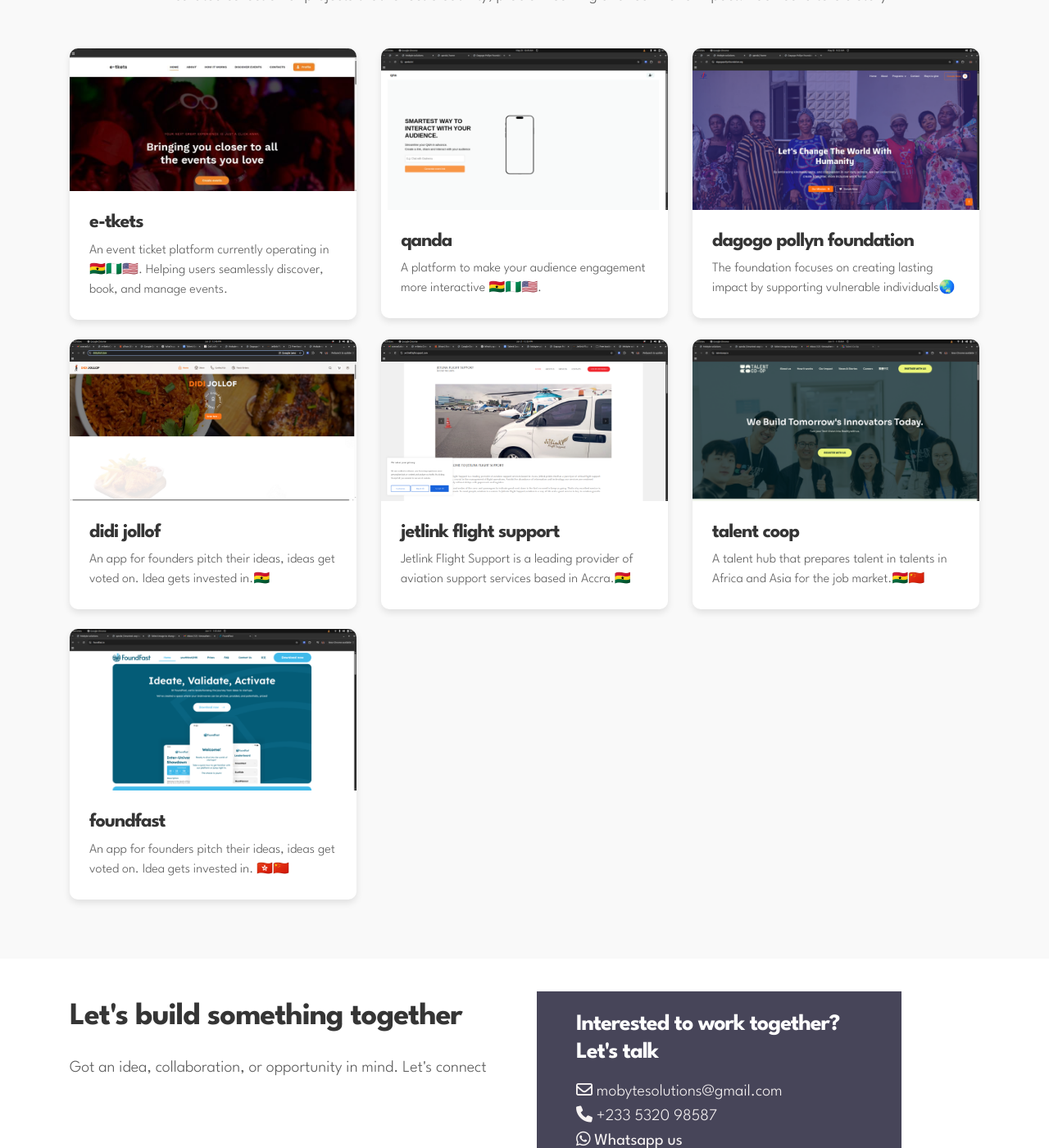
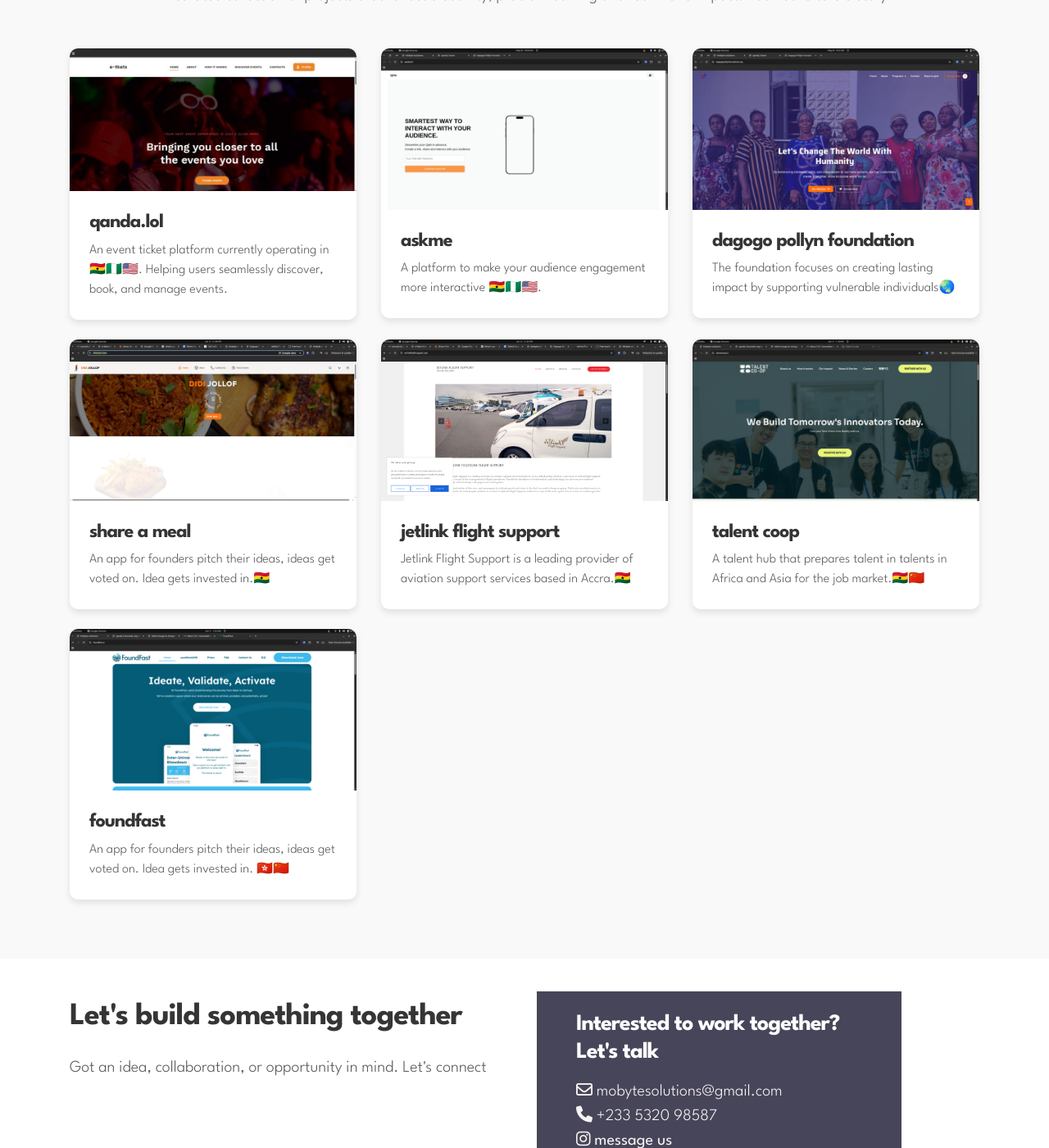
Before and after one commit to TimOsahenru/mobyte, a Jekyll site: the page built from index.html, in a window 1280 px wide and 1400 px high, scrolled down 773 px. Shown: the whole window at 82% size. Built offline with Jekyll 4.4.1, drawn with Linux system fonts in a browser that asks for light colours.

Commit message:
contact address changed

```diff
--- a/_includes/about.html
+++ b/_includes/about.html
@@ -15,7 +15,7 @@
 
                     <p class="motto-text">Helping businesses thrive by transforming ideas into software solutions. We exist to bridge the gap between ideas and execution. Empowering organization with the tool needed to excel in the tech world</p>
                     <div class="custom-btn-group mt-4">
-                      <a href="https://wa.me/qr/JRSOW7MPZVXGD1" class="btn custom-btn custom-btn-bg custom-btn-link"><i class="fab fa-whatsapp"></i> Message Us </a>
+                      <a href="https://www.instagram.com/_osahenru?igsh=N3dyZzF2ZTNyMGF0&utm_source=qr" class="btn custom-btn custom-btn-bg custom-btn-link"><i class="fab fa-instagram"></i> Message Us </a>
                     </div>
                 </div>
             </div>
--- a/_includes/contact.html
+++ b/_includes/contact.html
@@ -16,7 +16,7 @@
                 <h3 class="mb-3 text-white">Interested to work together? Let's talk</h3>
                 <p class="footer-text mb-0"><i class="fa-regular fa-envelope"></i> mobytesolutions@gmail.com </p>
                 <p class="footer-text mb-0"><i class="fas fa-phone"></i> +233 5320 98587</p>
-                <p class="footer-text mb-0"><i class="fab fa-whatsapp"></i> <a href="https://wa.me/qr/JRSOW7MPZVXGD1">Whatsapp us</a></p>
+                <p class="footer-text mb-0"><i class="fab fa-instagram"></i> <a href="https://www.instagram.com/_osahenru?igsh=N3dyZzF2ZTNyMGF0&utm_source=qr">message us</a></p>
               </div>
           </div>
       </div>
--- a/_includes/projects.html
+++ b/_includes/projects.html
@@ -14,7 +14,7 @@
             <img src="images/project/project-image01.jpg" class="img-fluid" alt="Project 1">
           </div>
           <div class="project-content">
-            <h3>e-tkets</h3>
+            <h3>qanda.lol</h3>
             <p>An event ticket platform currently operating in 🇬🇭🇳🇬🇺🇸. Helping users seamlessly discover, book, and manage events.</p>
           </div>
         </a>
@@ -27,7 +27,7 @@
             <img src="images/project/project-image03.png" class="img-fluid" alt="Project 2">
           </div>
           <div class="project-content">
-            <h3>qanda</h3>
+            <h3>askme</h3>
             <p>A platform to make your audience engagement more interactive 🇬🇭🇳🇬🇺🇸.</p>
           </div>
         </a>
@@ -66,7 +66,7 @@
             <img src="images/project/project-image05.png" class="img-fluid" alt="Project 5">
           </div>
           <div class="project-content">
-            <h3>didi jollof</h3>
+            <h3>share a meal</h3>
             <p>An app for founders pitch their ideas, ideas get voted on. Idea gets invested in.🇬🇭</p>
           </div>
         </a>
```
